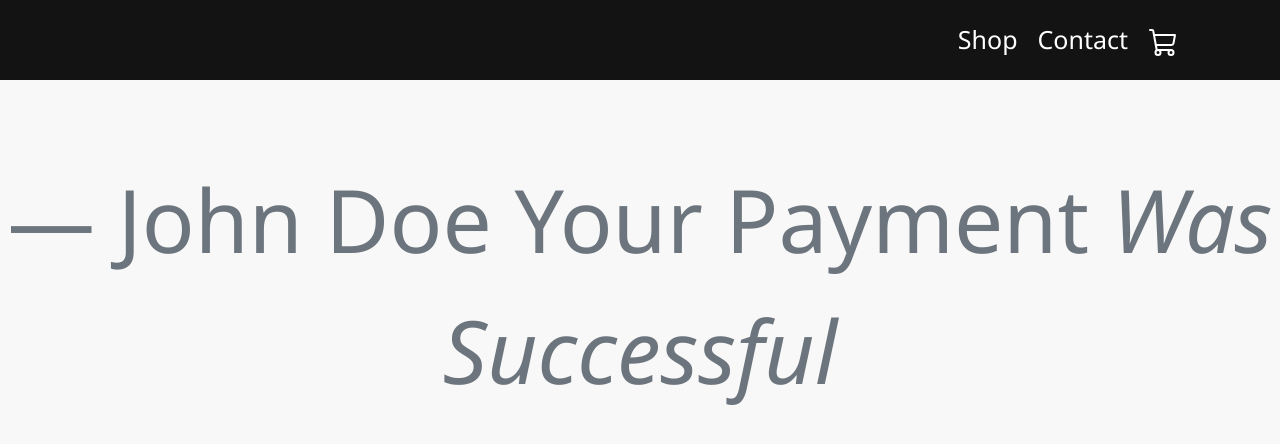
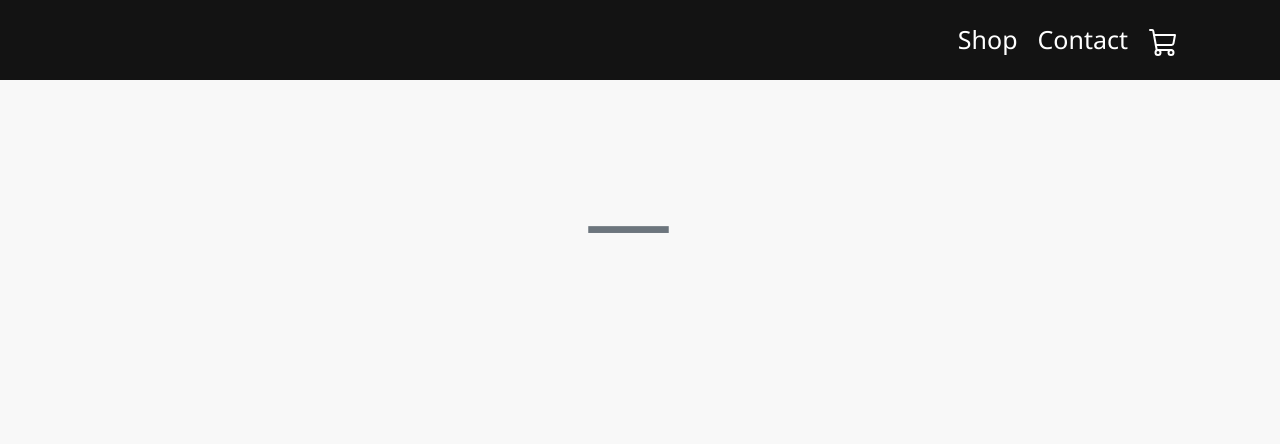
Before and after one commit to c0909520/-2024_T3_CSD_3103_full_stack_javascript_assignment_2, a React (Create React App) app: page /userinfo in a window 1280 px wide. Shown: the top 444 px of the page. Built offline with nearby package versions, Linux system fonts and the light colour scheme.

Commit message:
latest commit

```diff
--- a/src/pages/checkout/checkout.js
+++ b/src/pages/checkout/checkout.js
@@ -1,4 +1,5 @@
 import { useState } from "react";
+
 
 const Checkout = () => {
   const [hover, setHover] = useState(true);
@@ -23,7 +24,7 @@ const Checkout = () => {
     <>
       <div className="form_con1">
         <div className="container_form_form">
-          <form className="form_form1" action="/userinfo" >
+          <form className="form_form1" method="get" action="/userinfo" >
             <div className="holder_form">
               <div className="col-md-4">
                 <label htmlFor="validationDefault01" className="form-label" >
@@ -34,6 +35,7 @@ const Checkout = () => {
                   className="form-control"
                   id="validationDefault01"
                   required
+                  name="name"
                 />
               </div>
               <div className="col-md-4">
@@ -94,6 +96,7 @@ const Checkout = () => {
 
               <div style={{marginTop:"10px"}} className="mb-3">
                 <button className="btn btn-primary" type="submit">
+
                   Submit form
                 </button>
                 <button style={{marginLeft:"10px"}} className="btn btn-primary" type="button" onClick={clearForm}>
--- a/src/pages/checkout/userInfo.js
+++ b/src/pages/checkout/userInfo.js
@@ -1,18 +1,27 @@
-
+import React, { useEffect, useState } from 'react';
 
 const UserInfo = () => {
+  const [name, setName] = useState('');
 
+  useEffect(() => {
+    const urlParams = new URLSearchParams(window.location.search);
+    const nameParam = urlParams.get('name');
+    if (nameParam) {
+      setName(nameParam);
+      document.getElementById('label').innerHTML = `Welcome ${nameParam}, your payment has been successfu!`;
+    }
+  }, []);
 
   return (
-    <div style={{fontSize:"100px ",marginTop:"90px"}} className="myText">
-        <figure class="text-center">
+    <div style={{ fontSize: "100px", marginTop: "90px" }} className="myText">
 
-  <figcaption class="blockquote-footer">
-   John Doe Your Payment<cite title="Source Title"> Was Successful</cite>
-  </figcaption>
-</figure>
+      <figure className='text-center' id="label-container">
+        < figcaption className='blockquote-footer' id="label_label3">
+          <h1 id="label"></h1>
+          <h3 id="label2"></h3>
+        </figcaption>
+      </figure>
     </div>
-
   );
 };
 
--- a/src/pages/contact.jsx
+++ b/src/pages/contact.jsx
@@ -17,6 +17,7 @@ export const Contact = () => {
             class="form-control"
             id="validationDefault01"
             required
+
           />
         </div>
         <div class="col-md-4">
```
